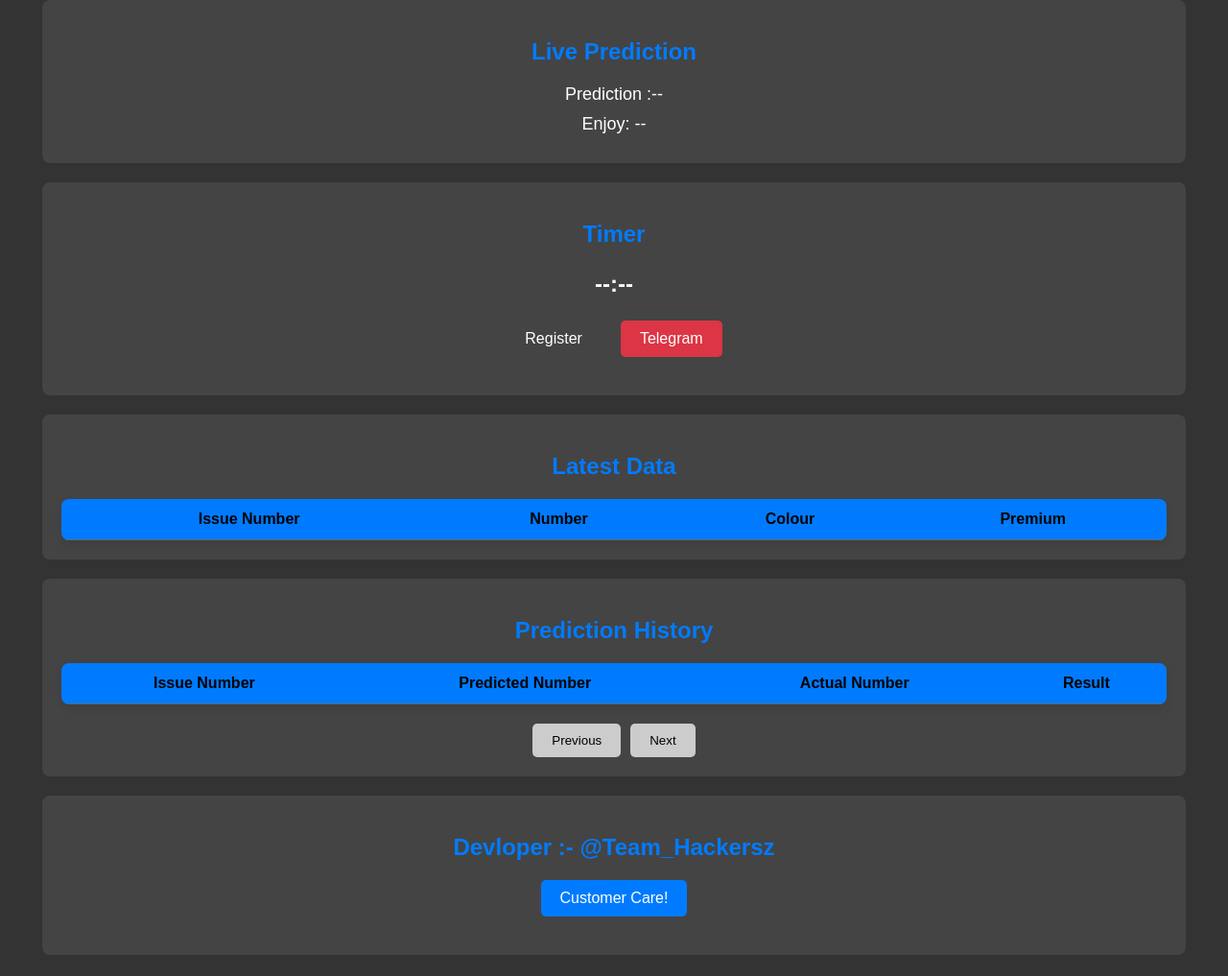
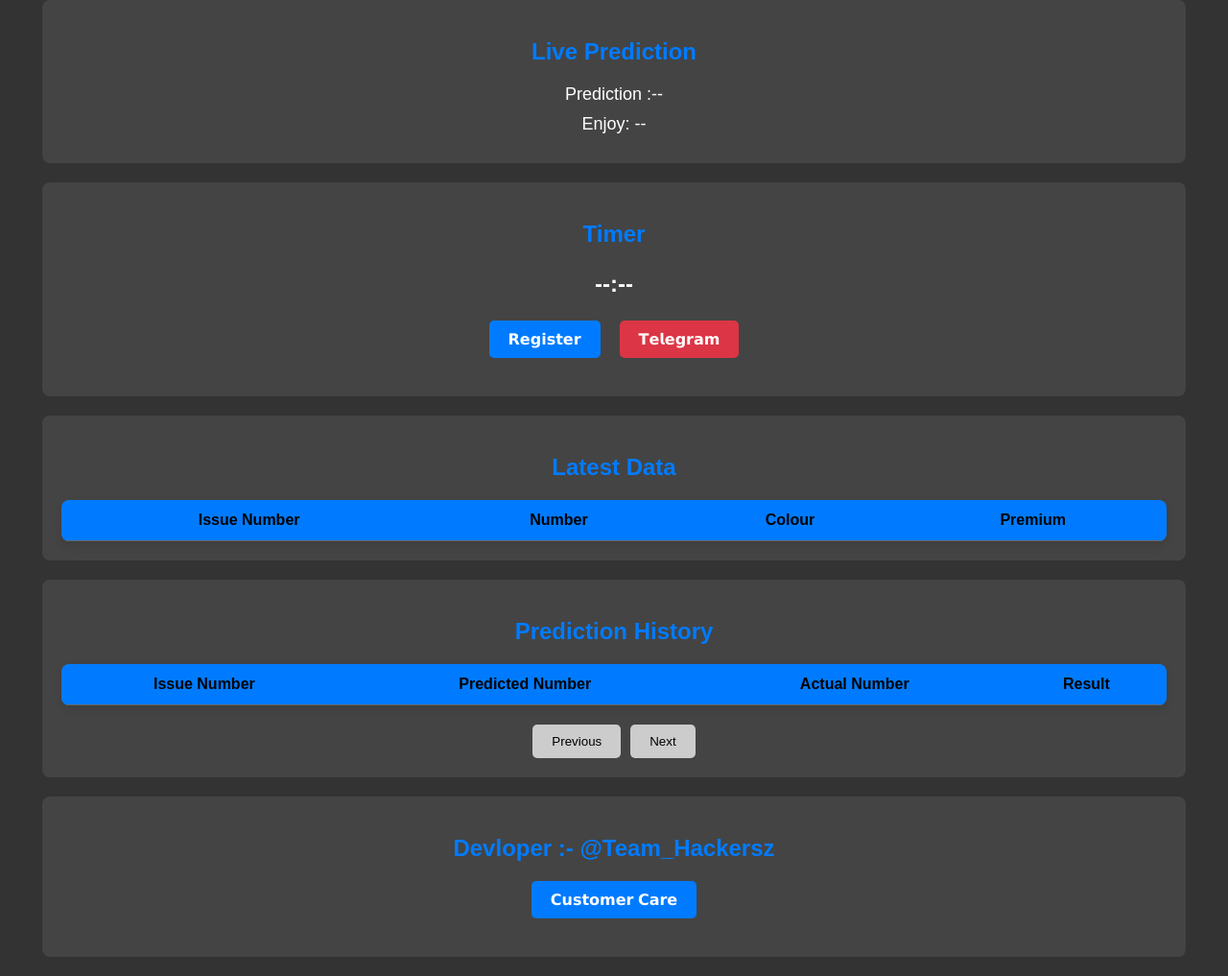
Before and after one commit to Elite12345ywywywy/New-mode, a plain HTML site: page index.html in a window 1280 px wide. Shown: the part 78-1095 px from the top of the page at 96% size. Drawn offline with Linux system fonts and the light colour scheme; no server answers.

Commit message:
Update index.html

```diff
--- a/index.html
+++ b/index.html
@@ -164,8 +164,8 @@
         <p id="timeRemaining">--:--</p>
 
     <div class="button-group">
-        <a href= "https://elite12345ywywywy.github.io/Sikkim id="registerButton" target="_blank">Register</a>
-        <a href="https://t.me/team_hackersz" id="telegramButton" target="_blank">Telegram</a>
+        <a href= "https://sikkim111.com/#/register?invitationCode=54163211131" id="registerButton" target="_blank">𝗥𝗲𝗴𝗶𝘀𝘁𝗲𝗿</a>
+        <a href="https://t.me/team_hackersz" id="telegramButton" target="_blank">𝗧𝗲𝗹𝗲𝗴𝗿𝗮𝗺</a>
     </div>
     </div>
     <div class="card">
@@ -205,7 +205,7 @@
     <div class="card">
         <h2>Devloper :- @Team_Hackersz</h2>
         <div class="button-group">
-        <a href="https://t.me/team_hackersz1" id="registerButton" target="_blank">Customer Care!</a>
+        <a href="https://t.me/TeamHackersz_bot" id="registerButton" target="_blank">𝗖𝘂𝘀𝘁𝗼𝗺𝗲𝗿 𝗖𝗮𝗿𝗲</a>
     </div>
 <script>
 document.addEventListener('DOMContentLoaded', function() {
```
